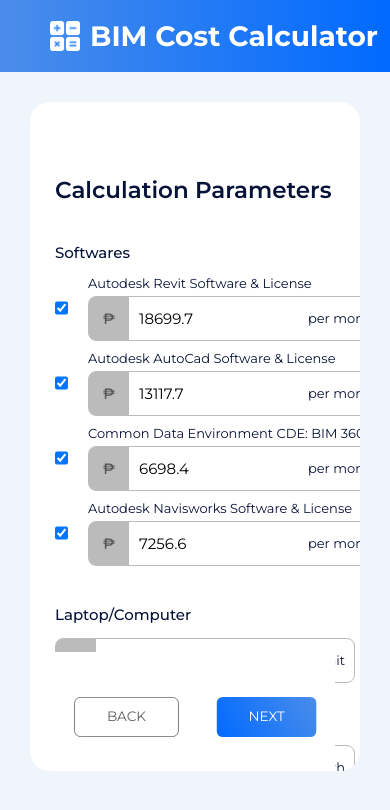
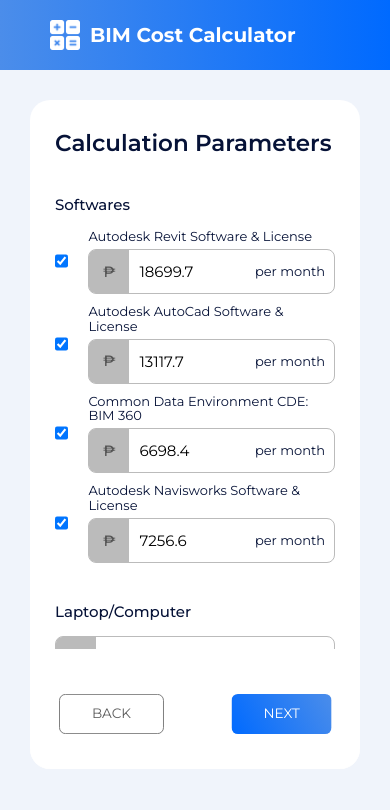
Before and after one commit to markjocel/bim-calculator, an Angular app: page /input in a window 390 px wide. Shown: the top 810 px of the page. Built offline with nearby package versions, Linux system fonts and the light colour scheme.

Commit message:
RWD UI fixes

```diff
--- a/src/app/app.component.scss
+++ b/src/app/app.component.scss
@@ -70,4 +70,10 @@
     .item {
         display: none;
     }
+
+    header {
+        h1 {
+            font-size: 2rem;
+        }
+    }
 }
--- a/src/app/pages/input/input.component.scss
+++ b/src/app/pages/input/input.component.scss
@@ -27,7 +27,7 @@
 
     /* Track */
     &::-webkit-scrollbar-track {
-        background: white;
+        background: transparent;
     }
 
     /* Handle */
@@ -77,10 +77,11 @@
         bottom: 0rem;
         right: 0;
         display: flex;
-        width: 100%;
+        width: calc(100% + 6rem);
         justify-content: space-evenly;
         background: white;
         padding-bottom: 3rem;
+        margin-left: -3rem;
 
         button {
             transform: scale(.8);
@@ -252,6 +253,7 @@
 
     &.hidden {
         max-width: 0;
+        height: 0;
 
         .partial-result {
             opacity: 0;
@@ -321,4 +323,25 @@
     .client-information {
         padding-bottom: 12rem;
     }
+
+    .input-params {
+        .currency-input {
+            position: relative;
+            width: 100%;
+            display: flex;
+            margin-top: .5rem;
+
+        }
+    }
+
+    .input-params,
+    .project-information,
+    .work-scope,
+    .client-information {
+        margin-top: 0;
+    }
+
+    .footer-error {
+        bottom: 10rem;
+    }
 }
```
